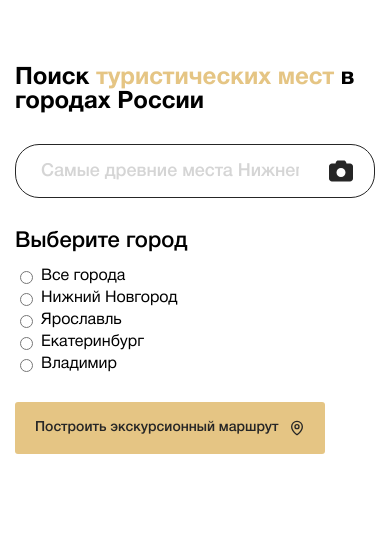
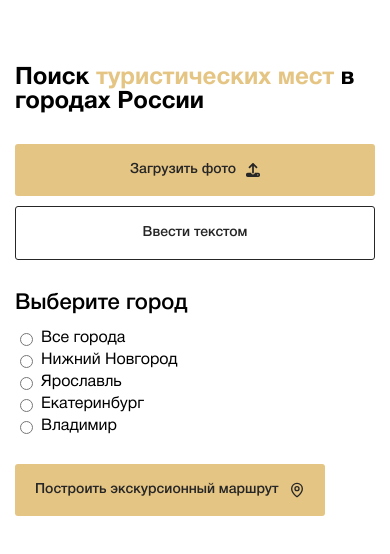
Before and after one commit to uvuv-643/Tourism_Ranking, a React (Create React App) app in the folder react/: page / in a window 390 px wide. Both pictures are taken after a click on the element 341 px from the left and 171 px from the top of the page. Shown: the top 554 px of the page. Built offline with nearby package versions, Linux system fonts and the light colour scheme.

Commit message:
finished user input page + mobile

```diff
--- a/react/src/components/Button/Button.scss
+++ b/react/src/components/Button/Button.scss
@@ -2,7 +2,6 @@
   max-width: 100%;
   position: relative;
   cursor: pointer;
-  display: inline-block;
   text-align: center;
   border-radius: 3px;
   font-size: 14px;
@@ -16,6 +15,19 @@
   background: $primary;
   display: flex;
   align-items: center;
+  &._small {
+    //padding: 6px 20px;
+    svg {
+      font-size: 14px;
+    }
+  }
+  &._secondary {
+    text-align: center;
+    display: block;
+    border: 1px solid $dark;
+    color: $dark;
+    background: transparent;
+  }
   svg {
     margin-left: 10px;
     font-size: 16px;
--- a/react/src/components/Button/Button.tsx
+++ b/react/src/components/Button/Button.tsx
@@ -2,15 +2,17 @@ import React from 'react'
 
 type ButtonProps = {
     children: React.ReactNode,
-    onClick: () => void,
+    onClick?: () => void,
+    small?: boolean
+    secondary?: boolean
 }
 
-const Button = ({ children, onClick } : ButtonProps) => {
+const Button = ({children, onClick, small, secondary}: ButtonProps) => {
 
     return (
-        <button className="Button" onClick={onClick}>
-            { children }
-        </button>
+        <div className={"Button" + (small ? " _small" : '') + (secondary ? " _secondary" : '')} onClick={onClick}>
+            {children}
+        </div>
     )
 
 }
--- /dev/null
+++ b/react/src/components/ImageUpload/ImageUpload.scss
@@ -0,0 +1,75 @@
+.ImageUpload {
+  padding-top: 14px;
+  display: flex;
+  justify-content: space-between;
+  align-items: center;
+
+  &__Back {
+    text-align: center;
+    margin-top: 10px;
+    font-size: 14px;
+    cursor: pointer;
+    font-weight: 500;
+    color: $primary;
+  }
+
+  &__Input {
+    &._flex {
+      display: flex;
+      align-items: center;
+    }
+
+    &._flex .ImageUpload__Back {
+      margin-top: 0;
+      margin-left: 15px;
+    }
+
+    input {
+      height: 0;
+      display: none;
+    }
+
+    label {
+      div {
+        display: flex;
+        justify-content: center;
+        align-items: center;
+      }
+    }
+  }
+
+  &__Preview {
+    margin-left: 15px;
+    width: 370px;
+
+    img {
+      max-width: 100%;
+      max-height: 100%;
+    }
+  }
+}
+
+@media (max-width: 768px) {
+  .ImageUpload {
+    display: block;
+    &__Preview {
+      margin-top: 15px;
+      margin-left: 0;
+      max-width: 100%;
+    }
+  }
+}
+
+@media (max-width: 468px) {
+  .ImageUpload {
+    &__Input {
+      &._flex {
+        display: block;
+        .ImageUpload__Back {
+          margin-left: 0;
+          margin-top: 10px;
+        }
+      }
+    }
+  }
+}
--- /dev/null
+++ b/react/src/components/ImageUpload/ImageUpload.tsx
@@ -0,0 +1,73 @@
+import React, {useEffect, useState} from 'react';
+import Button from "../Button/Button";
+import {FaUpload} from "react-icons/fa6";
+
+type InputProps = {
+    id: string,
+    handleTextMode: () => void,
+    onChange: (value: string) => void,
+}
+
+const ImageUpload = ({id, handleTextMode, onChange}: InputProps) => {
+
+    const [selectedImage, setSelectedImage] = useState<string>('');
+
+    useEffect(() => {
+        onChange(selectedImage)
+    }, [selectedImage])
+
+    const handleImageChange = (event: React.ChangeEvent<any>) => {
+        const file = event.target.files[0];
+        if (file) {
+            const reader = new FileReader();
+            reader.onload = () => {
+                if (reader.result) {
+                    if (typeof reader.result !== 'string') {
+                        setSelectedImage(new TextDecoder().decode(reader.result))
+                    } else {
+                        setSelectedImage(reader.result)
+                    }
+                }
+            };
+            reader.readAsDataURL(file);
+        }
+    };
+
+    const handleUpload = () => {
+        if (selectedImage) {
+            // Send selectedImage to server
+            console.log('Uploading image:', selectedImage);
+        } else {
+            console.log('No image selected.');
+        }
+    };
+
+    return (
+        <div className="ImageUpload">
+            <div className={"ImageUpload__Input" + (!selectedImage ? " _flex" : "")}>
+                <input
+                    type="file"
+                    id={id}
+                    name={id}
+                    accept="image/*"
+                    onChange={handleImageChange}
+                />
+                <label htmlFor={id}>
+                    <Button small>Загрузить фото <FaUpload/></Button>
+                </label>
+
+                <div className="ImageUpload__Back" onClick={handleTextMode}>
+                    <Button small secondary>Ввести текстом</Button>
+                </div>
+
+            </div>
+            {selectedImage && (
+                <div className="ImageUpload__Preview">
+                    <img src={selectedImage} alt="Что-то пошло не так, обновите страницу"/>
+                </div>
+            )}
+        </div>
+    );
+};
+
+export default ImageUpload;
--- a/react/src/components/Input/Input.scss
+++ b/react/src/components/Input/Input.scss
@@ -23,7 +23,9 @@
     font-weight: 500;
     transition: all 0.3s ease;
     &::placeholder {
-      opacity: 0.3;
+      opacity: 0.7;
+      font-weight: 400;
+      color: $dark;
     }
   }
 }
--- a/react/src/components/TextPhotoInput/TextPhotoInput.tsx
+++ b/react/src/components/TextPhotoInput/TextPhotoInput.tsx
@@ -1,5 +1,6 @@
 import React, {useState} from 'react'
 import TextInput from "../TextInput/TextInput";
+import ImageUpload from "../ImageUpload/ImageUpload";
 
 const TextPhotoInput = () => {
 
@@ -8,10 +9,21 @@ const TextPhotoInput = () => {
 
     return (
         <div className="TextPhotoInput">
-            <TextInput
-                onChange={setTextQuery}
-                handlePhotoMode={() => setPhotoModeEnabled(true)}
-            />
+            {
+                photoModeEnabled ? (
+                    <ImageUpload
+                        id="image-upload"
+                        onChange={setTextQuery}
+                        handleTextMode={() => setPhotoModeEnabled(false)}
+                    />
+                ) : (
+                    <TextInput
+                        onChange={setTextQuery}
+                        handlePhotoMode={() => setPhotoModeEnabled(true)}
+                    />
+                )
+            }
+
         </div>
     )
 
--- a/react/src/pages/Home/Home.scss
+++ b/react/src/pages/Home/Home.scss
@@ -6,7 +6,7 @@
   justify-content: center;
   &__Wrapper {
     max-width: 600px;
-    width: 600px;
+    width: 100%;
     padding-left: 15px;
     padding-right: 15px;
   }
--- a/react/src/scss/main.scss
+++ b/react/src/scss/main.scss
@@ -6,5 +6,6 @@
 @import '../components/Button/Button';
 @import '../components/Select/Select';
 @import '../components/RadioButtons/RadioButtons';
+@import '../components/ImageUpload/ImageUpload';
 
 @import '../pages/Home/Home';
```
